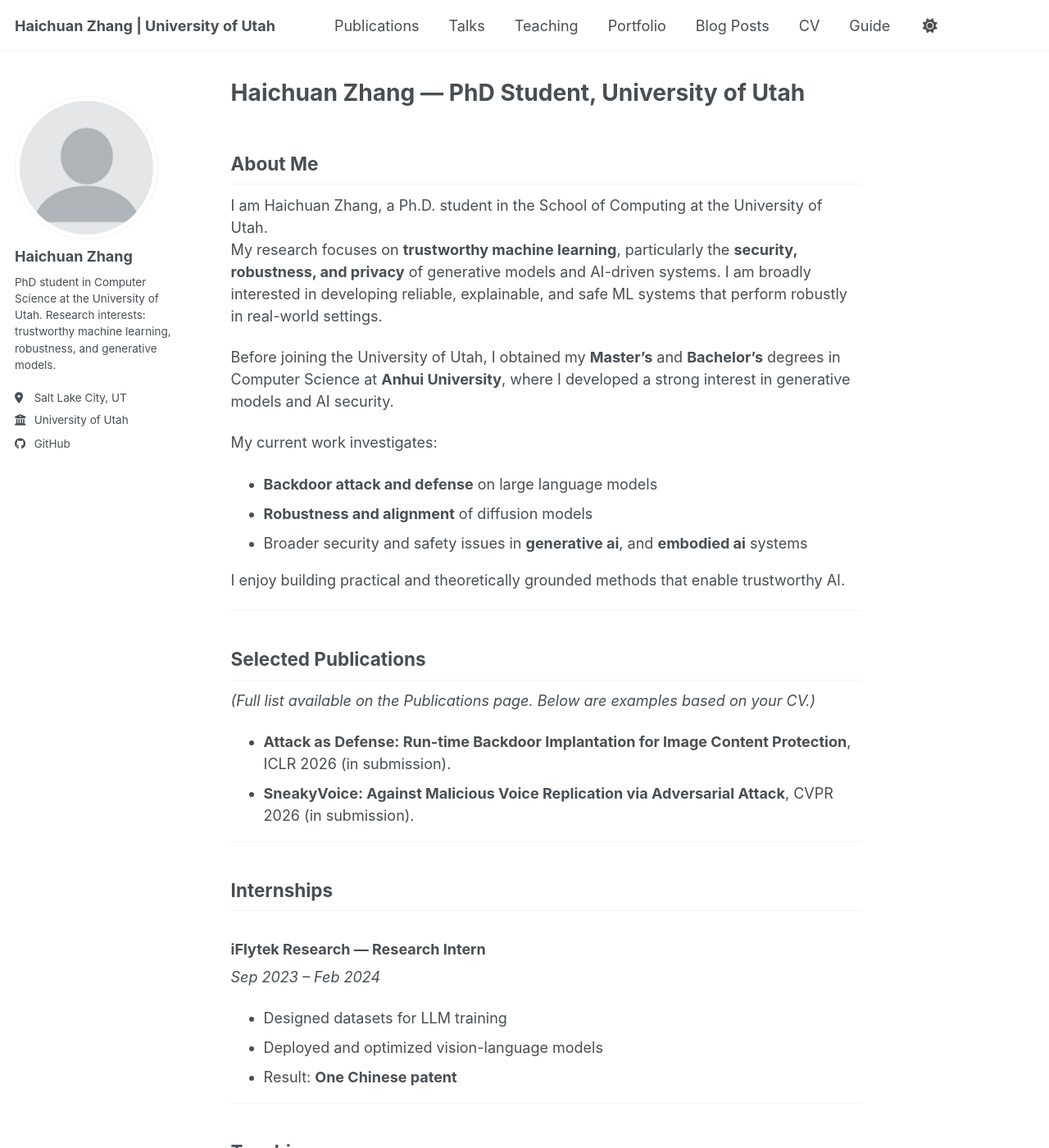
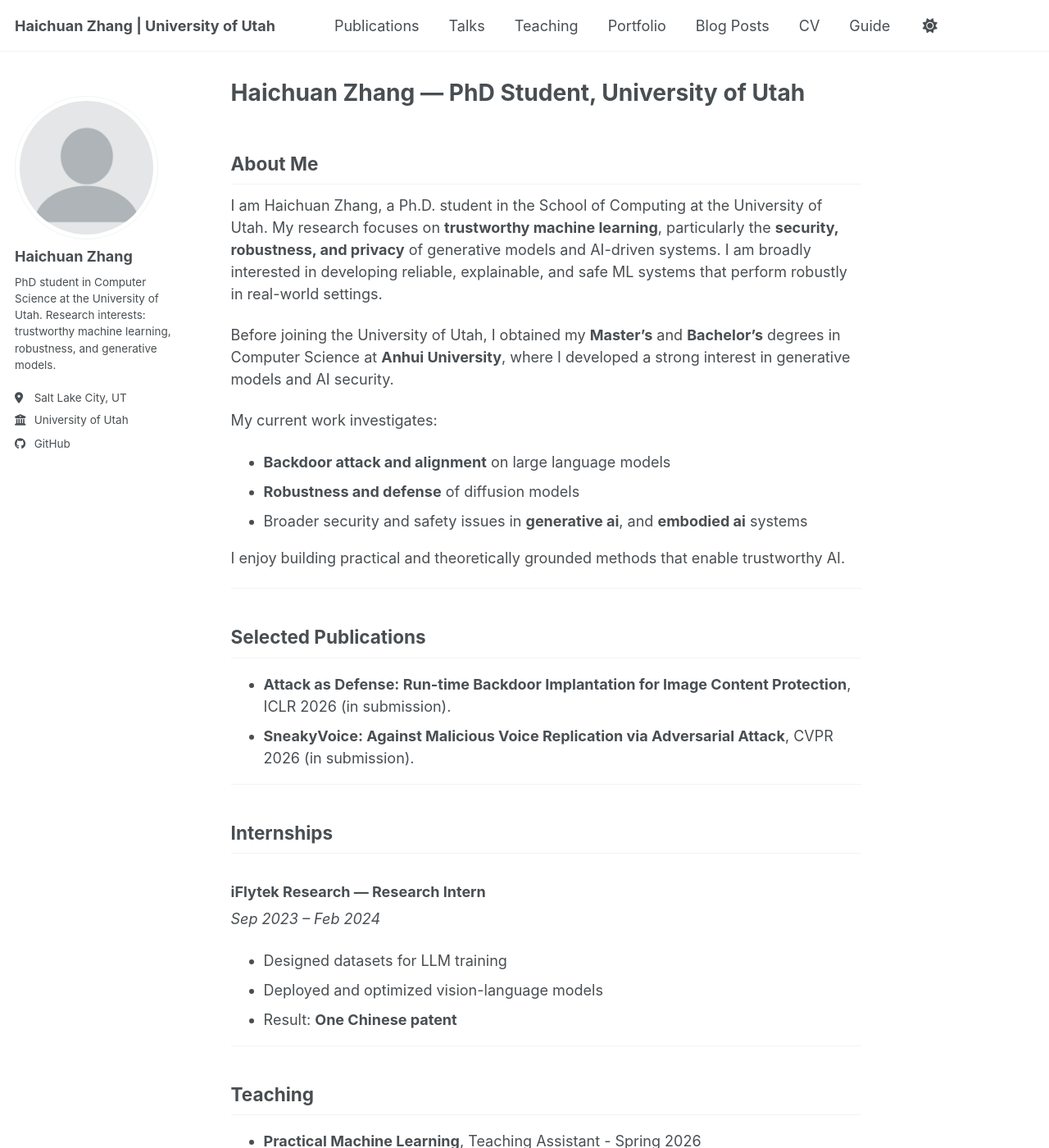
Before and after one commit to LeopoldZhang1610/LeopoldZhang1610.github.io, a Jekyll site: the page built from _pages/about.md, in a window 1280 px wide and 1400 px high. Shown: the whole window at 82% size. Built offline with Jekyll 4.4.1, drawn with Linux system fonts in a browser that asks for light colours; a script bundle is joined from its source files by our own code; library files that are not in the unit come from our copies; some of the changed text lies outside the part shown.

Commit message:
Update About Me section in about.md
Revised the 'About Me' section for clarity and updated research focus.

```diff
--- a/_pages/about.md
+++ b/_pages/about.md
@@ -9,14 +9,13 @@ redirect_from:
 
 ## About Me
 
-I am Haichuan Zhang, a Ph.D. student in the School of Computing at the University of Utah.
-My research focuses on **trustworthy machine learning**, particularly the **security, robustness, and privacy** of generative models and AI-driven systems. I am broadly interested in developing reliable, explainable, and safe ML systems that perform robustly in real-world settings.
+I am Haichuan Zhang, a Ph.D. student in the School of Computing at the University of Utah. My research focuses on **trustworthy machine learning**, particularly the **security, robustness, and privacy** of generative models and AI-driven systems. I am broadly interested in developing reliable, explainable, and safe ML systems that perform robustly in real-world settings.
 
 Before joining the University of Utah, I obtained my **Master’s** and **Bachelor’s** degrees in Computer Science at **Anhui University**, where I developed a strong interest in generative models and AI security.
 
 My current work investigates:
-- **Backdoor attack and defense** on large language models
-- **Robustness and alignment** of diffusion models
+- **Backdoor attack and alignment** on large language models
+- **Robustness and defense** of diffusion models
 - Broader security and safety issues in **generative ai**, and **embodied ai** systems
 
 I enjoy building practical and theoretically grounded methods that enable trustworthy AI.
@@ -24,7 +23,6 @@ I enjoy building practical and theoretically grounded methods that enable trustw
 ---
 
 ## Selected Publications
-*(Full list available on the Publications page. Below are examples based on your CV.)*
 
 - **Attack as Defense: Run-time Backdoor Implantation for Image Content Protection**, ICLR 2026 (in submission).
 - **SneakyVoice: Against Malicious Voice Replication via Adversarial Attack**, CVPR 2026 (in submission).
@@ -61,4 +59,4 @@ I enjoy building practical and theoretically grounded methods that enable trustw
 
 ## Contact
 
-If you'd like this to appear in the sidebar, add your preferred email in `_config.yml` under:
+hc.zhang@utah.edu
```
